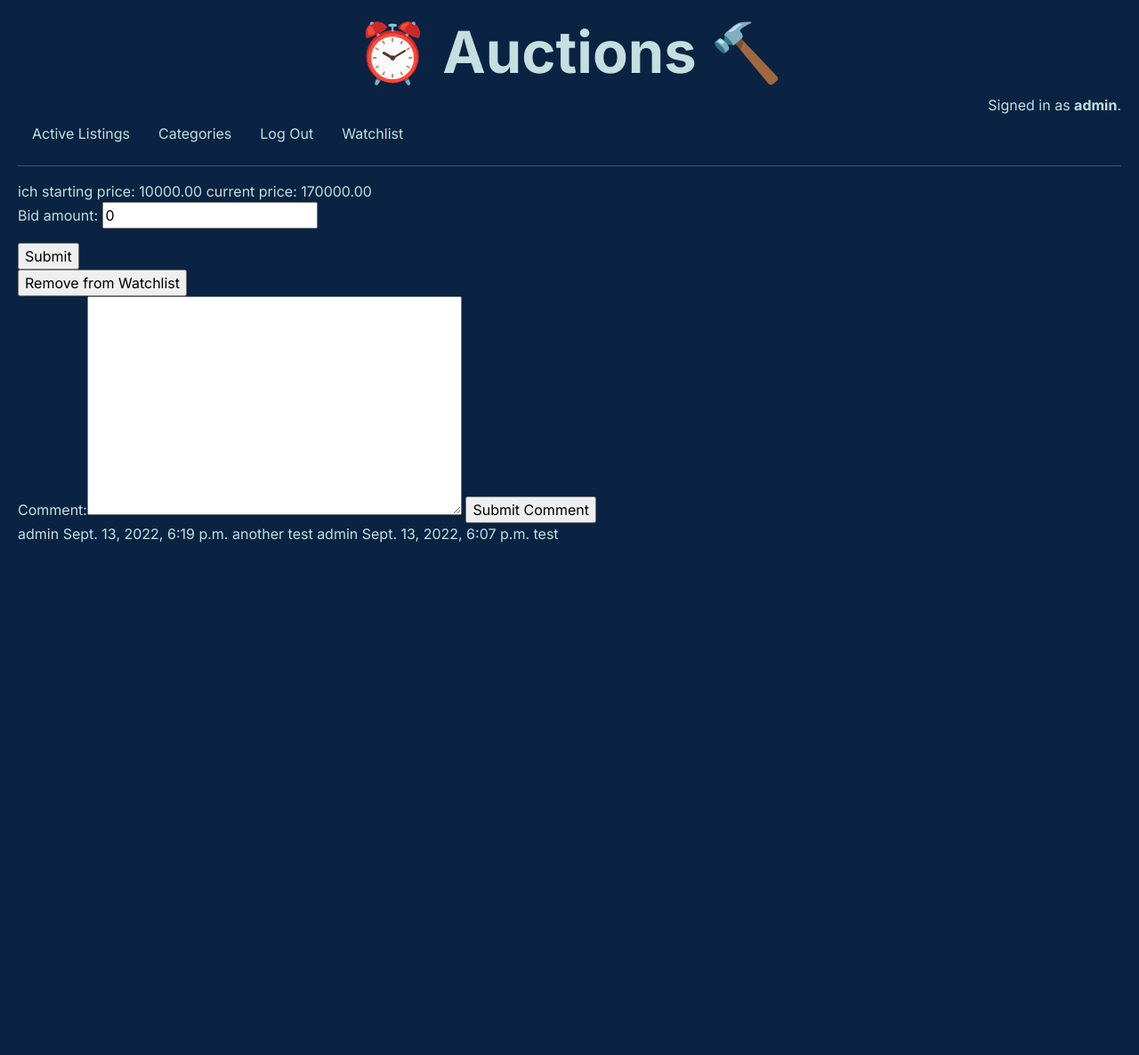
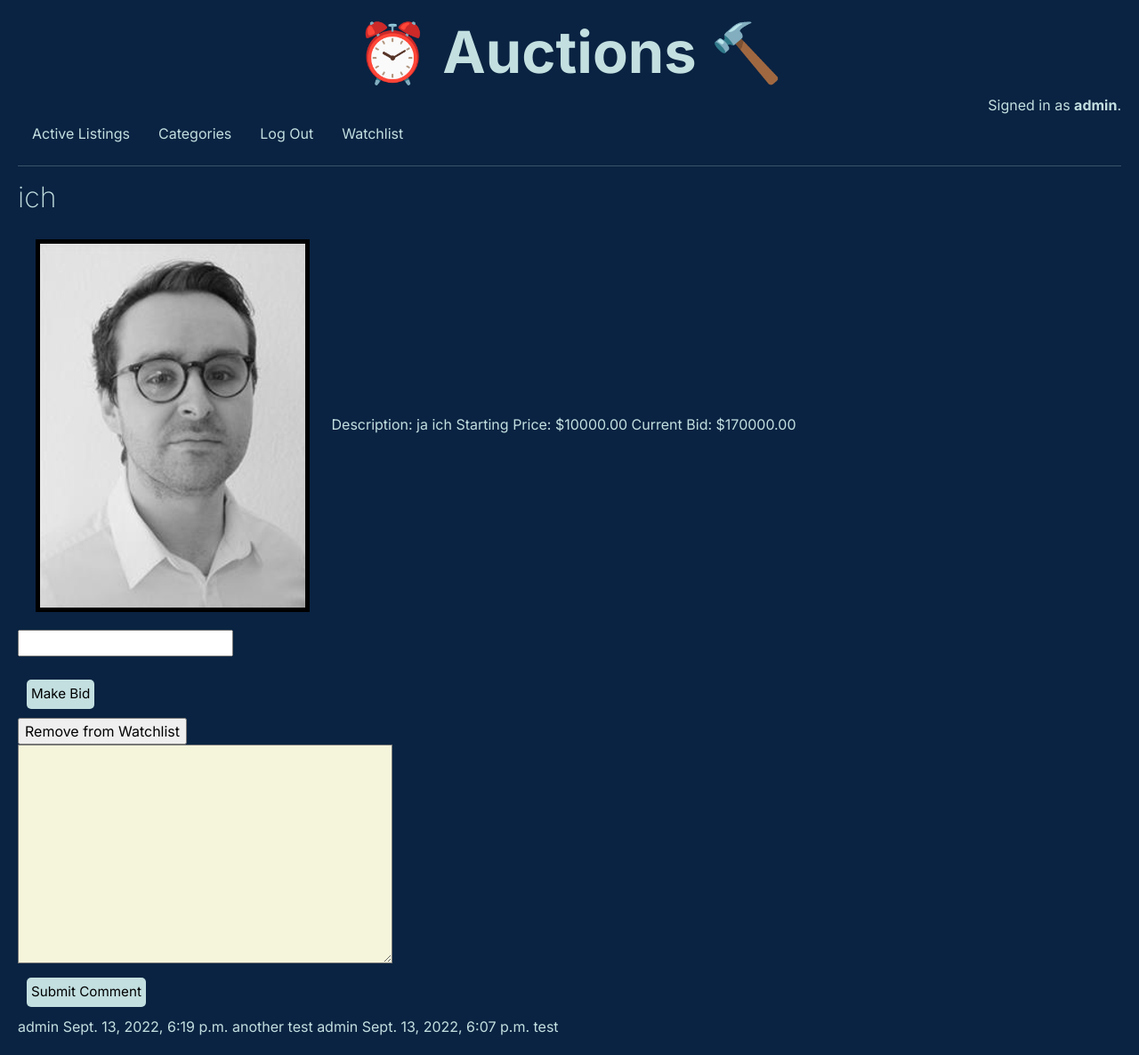
Before and after one commit to januhrhammer/commerce, a Django app: page /auction/2 in a window 1280 px wide. Shown: the whole page at 89% size. Before the commit the page ends 610 px from the top, so only its background shows below. Run offline with Django 3.2, Linux system fonts and the light colour scheme; a user stored in the database is signed in; data comes from the database, SQL or seed files in the repository; both versions use the stored data as it was after the commit.

Commit message:
additional css styling

```diff
--- a/auctions/static/auctions/styles.css
+++ b/auctions/static/auctions/styles.css
@@ -60,6 +60,7 @@
   border-color: #c3dfe0;
   border-style: solid;
   padding: 10px;
+  text-align: center;
 }
 
 .card-atitle {
@@ -78,6 +79,7 @@
   border-radius: 5px;
   margin: 10px;
   padding: 5px;
+  font-size: 0.95rem;
 }
 
 .auc-btn:hover {
@@ -85,3 +87,16 @@
     outline: 2px solid;
     outline-color: black;
 }
+
+.comment-field {
+    background-color: beige;
+}
+
+.bid-field {
+    color: white;
+}
+
+.auction-image {
+    margin: 20px;
+    border: 5px solid black;
+}
--- a/auctions/templates/auctions/auction.html
+++ b/auctions/templates/auctions/auction.html
@@ -1,24 +1,33 @@
 {% extends "auctions/layout.html" %}
 {% block body %}
-{{ auction.item_name }}
-starting price: {{ auction.starting_price }} current price: {{ highest_bid.bid_amount }}
+
+<h2>{{ auction.item_name }}</h2>
+
+<img src="{{auction.image.url}}" alt="" class="auction-image">
+Description: {{ auction.item_description }}
+Starting Price: ${{ auction.starting_price }}
+{% if auction.bids.last.bid_amount %}
+  Current Bid: ${{ auction.bids.last.bid_amount }}
+{% else %}
+  Current Bid: No Bid
+{% endif %}
 
 <form action="{% url 'make_bid' auction.pk %}" method="POST">
   {% csrf_token %} {{ bidform.as_p }}
-  <input type="submit" />
+  <input class="auc-btn" type="submit" value="Make Bid" />
 </form>
 
 <form method="POST" action="{% url 'e_watchlist' auction.pk %}">
   {% csrf_token %} {% if exists %}
   <input type="submit" value="Remove from Watchlist" />
   {% else %}
-  <input type="submit" value="Add to Watchlist" />
+  <input class="auc-btn" type="submit" value="Add to Watchlist" />
   {% endif %}
 </form>
 
 {% if request.user == auction.user and auction.active == True %}
 <form method="POST" action="{% url 'close' auction.pk %}"> {% csrf_token %}
-  <input type="submit" value="Close Auction" />
+  <input class="auc-btn" type="submit" value="Close Auction" />
 </form>
 {% endif %}
 
@@ -26,7 +35,7 @@
 <form method="POST" action="{% url 'comment' auction.pk %}">
 {% csrf_token %}
     {{ commentform }}
-    <input type="submit" value="Submit Comment">
+    <input class="auc-btn" type="submit" value="Submit Comment" style="display: block">
 </form>
 
 
--- a/auctions/views.py
+++ b/auctions/views.py
@@ -3,7 +3,8 @@
 from django.http import HttpResponse, HttpResponseRedirect
 from django.shortcuts import render
 from django.urls import reverse
-from django.forms import ModelForm, Textarea
+from django.forms import ModelForm, Textarea, NumberInput
+from django.utils.translation import gettext_lazy as _
 from .models import User, Listing, Bid, Category, Comment, Watchlist
 
 
@@ -180,6 +181,8 @@
     class Meta:
         model = Bid
         fields = ["bid_amount"]
+        widgets = {"bid_amount": NumberInput(attrs={"class": "bid-field"})}
+        labels = {"bid_amount": _("")}
 
 
 def make_bid(request, pk):
@@ -268,6 +271,7 @@
         model = Comment
         fields = ["comment"]
         widgets = {"comment": Textarea(attrs={"class": "comment-field"})}
+        labels = {"comment": _("")}
 
 
 def make_comment(request, pk):
```
Also changed, not shown: db.sqlite3.
